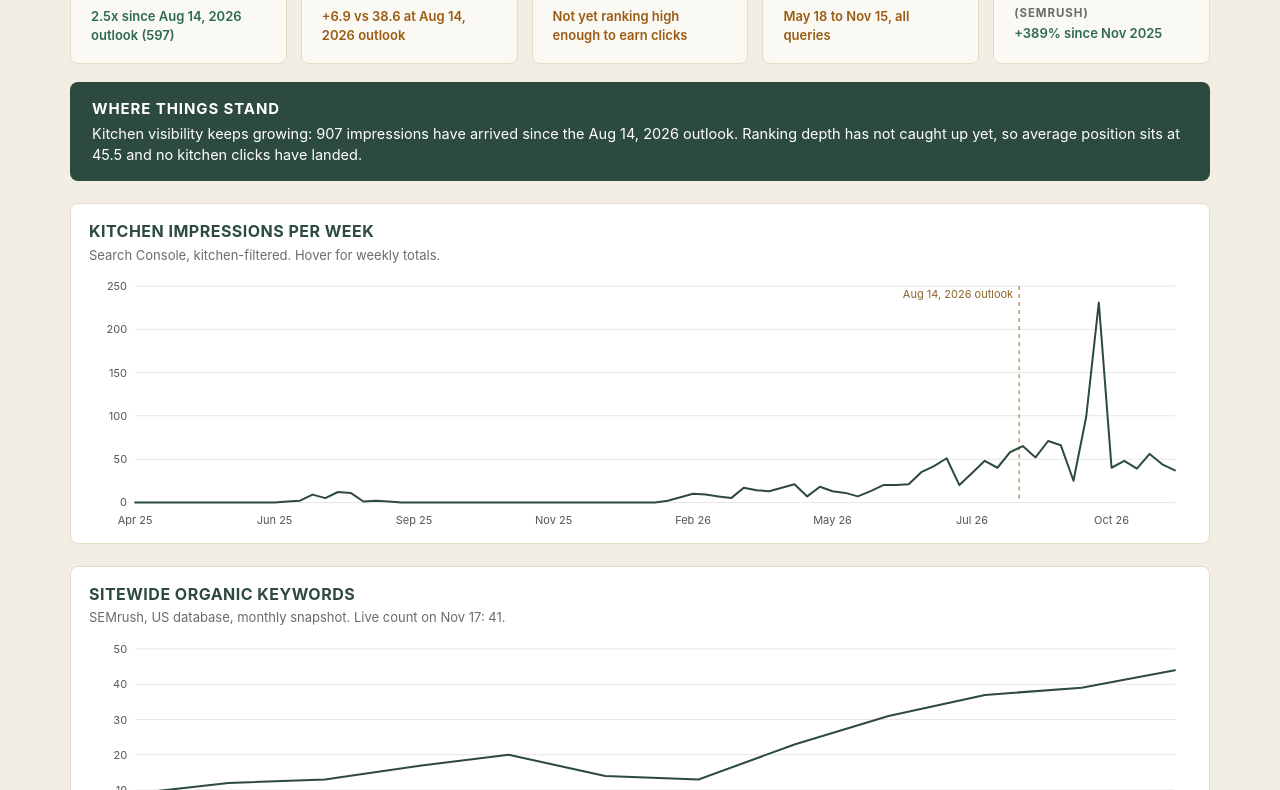
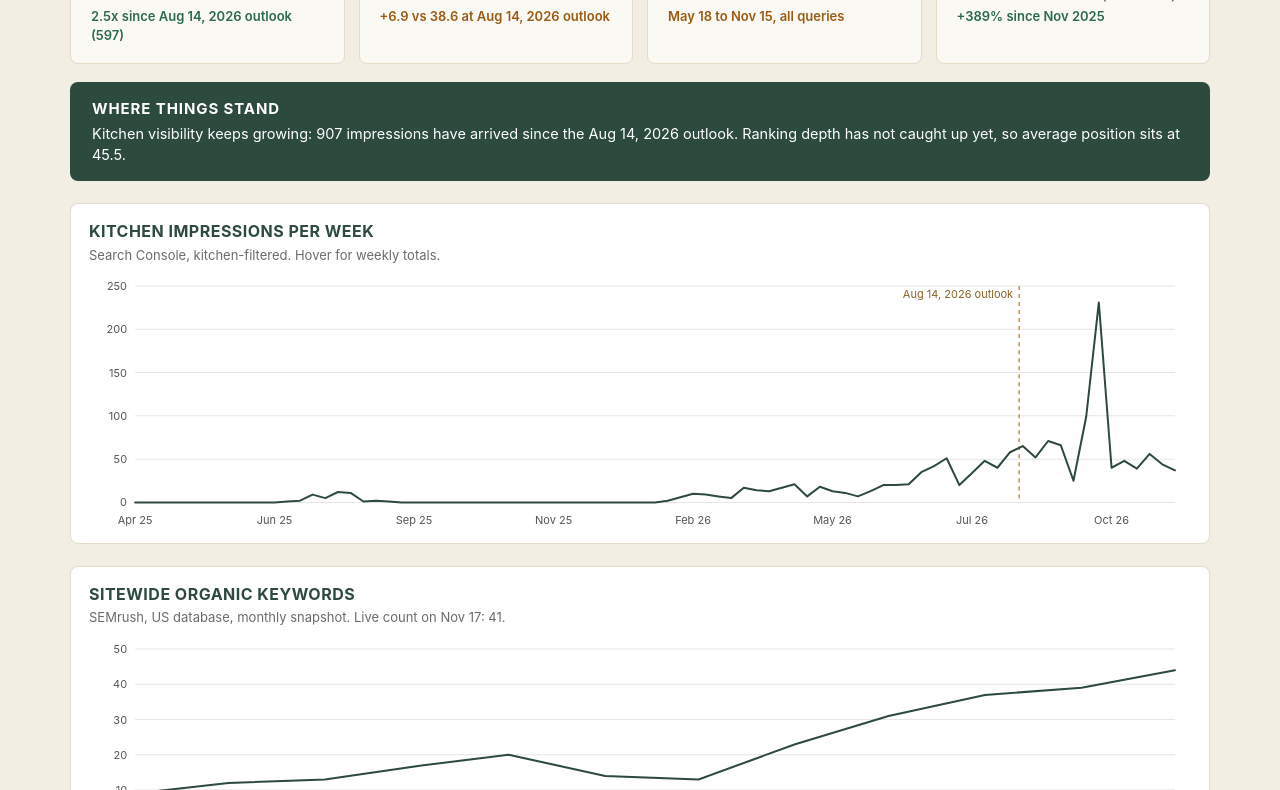
Before and after one commit to NickBuscemi112/summit, a plain HTML site: page index.html in a window 1280 px wide. Shown: the part 240-1030 px from the top of the page. Drawn offline with Linux system fonts and the light colour scheme.

Commit message:
Remove clicks tile and banner mention
Co-Authored-By: Claude Sonnet 5.5 <noreply@anthropic.com>
Claude-Session: https://claude.ai/code/session_01LXnJxbFG2BYyoHCDD8J1S8

```diff
--- a/index.html
+++ b/index.html
@@ -118,11 +118,10 @@ function render(D){
     <div class="tiles">
       <div class="tile"><div class="big">${fmt(g.impressions)}</div><div class="lab">Kitchen impressions</div><div class="delta good">${mult}x since ${g.baseline.label} (${fmt(g.baseline.impressions)})</div></div>
       <div class="tile"><div class="big">${g.position.toFixed(1)}</div><div class="lab">Avg. position</div><div class="delta">${posDelta>0?"+":""}${posDelta} vs ${g.baseline.position} at ${g.baseline.label}</div></div>
-      <div class="tile"><div class="big">${fmt(g.clicks)}</div><div class="lab">Kitchen clicks</div><div class="delta">Not yet ranking high enough to earn clicks</div></div>
       <div class="tile"><div class="big">${fmt(A.impressions)}</div><div class="lab">Google AI impressions</div><div class="delta">${label(parse(A.start),{month:"short",day:"numeric"})} to ${label(parse(A.end),{month:"short",day:"numeric"})}, all queries</div></div>
       <div class="tile"><div class="big">${last.keywords}</div><div class="lab">Sitewide keywords (SEMrush)</div><div class="delta good">+${kwPct}% since ${label(parse(first.date),{month:"short",year:"numeric"})}</div></div>
     </div>
-    <div class="banner"><h2>Where things stand</h2><p>Kitchen visibility keeps growing: ${fmt(since)} impressions have arrived since the ${g.baseline.label}. Ranking depth has not caught up yet, so average position sits at ${g.position.toFixed(1)} and no kitchen clicks have landed.</p></div>
+    <div class="banner"><h2>Where things stand</h2><p>Kitchen visibility keeps growing: ${fmt(since)} impressions have arrived since the ${g.baseline.label}. Ranking depth has not caught up yet, so average position sits at ${g.position.toFixed(1)}.</p></div>
     <div class="panel" id="c1"><h3>Kitchen impressions per week</h3><p class="note">Search Console, kitchen-filtered. Hover for weekly totals.</p></div>
     <div class="panel" id="c2"><h3>Sitewide organic keywords</h3><p class="note">SEMrush, ${s.database.toUpperCase()} database, monthly snapshot. Live count on ${label(parse(s.live.date),{month:"short",day:"numeric"})}: ${s.live.keywords}.</p></div>
     <div class="panel" id="c3"><h3>Google AI features: impressions per week</h3><p class="note">Times Summit appeared in Google's generative AI features in Search, starting ${label(parse(A.first_impression||A.start),{month:"short",day:"numeric"})}. Search Console, ${label(parse(A.start),{month:"short",day:"numeric"})} to ${label(parse(A.end),{month:"short",day:"numeric",year:"numeric"})}, whole site (not kitchen-filtered). ${Math.round(A.devices.Mobile/A.impressions*100)}% mobile, ${Math.round(A.us_impressions/A.impressions*100)}% from the United States.</p></div>
```
